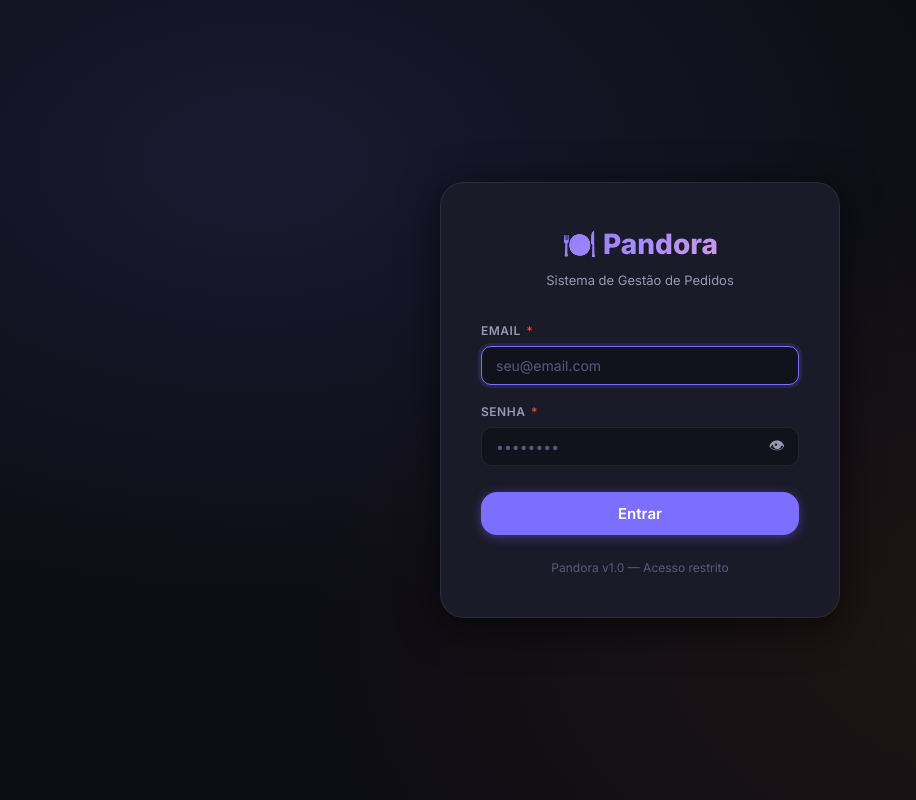
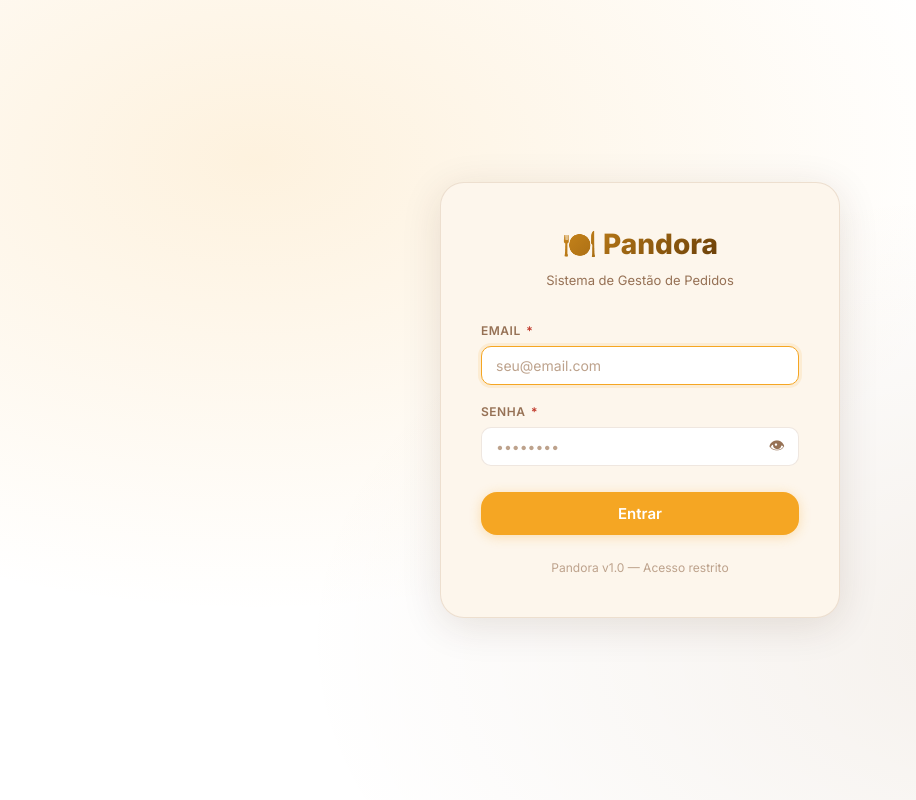
Before and after one commit to Mateus-Campos-Cruz/pandora, a React (Vite) app in the folder frontend/: page /#/login in a window 1280 px wide. Shown: the whole page, without its empty margins (0-916 px from the left). Built offline with nearby package versions, Linux system fonts and the light colour scheme; no server answers.

Commit message:
Update color theme to light brown/gold and default API to localhost for testing

```diff
--- a/frontend/src/index.css
+++ b/frontend/src/index.css
@@ -8,41 +8,41 @@
 /* ── Design Tokens ─────────────────────────────────────────── */
 :root {
   /* Cores Base */
-  --bg:           #0d0d14;
-  --bg-2:         #12121c;
-  --surface:      #1a1a28;
-  --surface-2:    #22223a;
-  --border:       rgba(255, 255, 255, 0.08);
-  --border-hover: rgba(255, 255, 255, 0.18);
+  --bg:           #FFFFFF;
+  --bg-2:         #3E1F00;
+  --surface:      #FDF6EC;
+  --surface-2:    #F7EFE3;
+  --border:       rgba(123, 63, 0, 0.12);
+  --border-hover: rgba(123, 63, 0, 0.24);
 
   /* Marca */
-  --primary:      #7c6fff;
-  --primary-dim:  rgba(124, 111, 255, 0.15);
-  --primary-glow: rgba(124, 111, 255, 0.4);
+  --primary:      #F5A623;
+  --primary-dim:  rgba(245, 166, 35, 0.12);
+  --primary-glow: rgba(245, 166, 35, 0.3);
 
   /* Tipos de Pedido */
-  --salao:        #3b82f6;
-  --salao-dim:    rgba(59, 130, 246, 0.15);
-  --delivery:     #f97316;
-  --delivery-dim: rgba(249, 115, 22, 0.15);
+  --salao:        #7B3F00;
+  --salao-dim:    rgba(123, 63, 0, 0.1);
+  --delivery:     #F5A623;
+  --delivery-dim: rgba(245, 166, 35, 0.1);
 
   /* Status */
-  --recebido:   #6366f1;
-  --em-preparo: #f59e0b;
-  --pronto:     #22c55e;
-  --entregue:   #3b82f6;
-  --encerrado:  #6b7280;
+  --recebido:   #7B3F00;
+  --em-preparo: #F5A623;
+  --pronto:     #2ecc71;
+  --entregue:   #3498db;
+  --encerrado:  #95a5a6;
 
   /* Semânticos */
-  --success:    #22c55e;
-  --warning:    #f59e0b;
-  --danger:     #ef4444;
-  --info:       #38bdf8;
+  --success:    #27ae60;
+  --warning:    #d35400;
+  --danger:     #c0392b;
+  --info:       #2980b9;
 
   /* Texto */
-  --text:       #f1f1f5;
-  --text-muted: #9898b0;
-  --text-dim:   #5a5a78;
+  --text:       #1C0A00;
+  --text-muted: #967155;
+  --text-dim:   #bda28c;
 
   /* Espaçamento */
   --radius-sm:  6px;
@@ -51,9 +51,9 @@
   --radius-xl:  24px;
 
   /* Sombras */
-  --shadow-sm:  0 2px 8px rgba(0,0,0,0.4);
-  --shadow:     0 4px 20px rgba(0,0,0,0.5);
-  --shadow-lg:  0 8px 40px rgba(0,0,0,0.6);
+  --shadow-sm:  0 2px 8px rgba(62, 31, 0, 0.05);
+  --shadow:     0 4px 20px rgba(62, 31, 0, 0.08);
+  --shadow-lg:  0 8px 40px rgba(62, 31, 0, 0.12);
   --glow:       0 0 24px var(--primary-glow);
 
   /* Transições */
@@ -127,17 +127,18 @@ ul, ol { list-style: none; }
   flex-direction: column;
   z-index: 100;
   overflow-y: auto;
+  color: #FDF6EC;
 }
 
 .sidebar-logo {
   padding: 24px 20px 20px;
-  border-bottom: 1px solid var(--border);
+  border-bottom: 1px solid rgba(255, 255, 255, 0.1);
 }
 
 .sidebar-logo h1 {
   font-size: 20px;
   font-weight: 800;
-  background: linear-gradient(135deg, var(--primary), #a78bfa);
+  background: linear-gradient(135deg, var(--primary), #ffffff);
   -webkit-background-clip: text;
   -webkit-text-fill-color: transparent;
   background-clip: text;
@@ -145,7 +146,7 @@ ul, ol { list-style: none; }
 
 .sidebar-logo p {
   font-size: 11px;
-  color: var(--text-muted);
+  color: rgba(253, 246, 236, 0.7);
   margin-top: 2px;
   font-weight: 500;
 }
@@ -164,7 +165,7 @@ ul, ol { list-style: none; }
   gap: 10px;
   padding: 10px 12px;
   border-radius: var(--radius);
-  color: var(--text-muted);
+  color: rgba(253, 246, 236, 0.75);
   font-size: 14px;
   font-weight: 500;
   transition: all var(--transition);
@@ -173,13 +174,14 @@ ul, ol { list-style: none; }
 }
 
 .sidebar-nav-item:hover {
-  background: var(--surface);
-  color: var(--text);
+  background: rgba(255, 255, 255, 0.08);
+  color: #ffffff;
 }
 
 .sidebar-nav-item.active {
-  background: var(--primary-dim);
-  color: var(--primary);
+  background: var(--primary);
+  color: #1C0A00;
+  font-weight: 600;
 }
 
 .sidebar-nav-item .nav-icon {
@@ -191,7 +193,7 @@ ul, ol { list-style: none; }
 
 .sidebar-footer {
   padding: 16px 10px;
-  border-top: 1px solid var(--border);
+  border-top: 1px solid rgba(255, 255, 255, 0.1);
 }
 
 .sidebar-user {
@@ -200,7 +202,12 @@ ul, ol { list-style: none; }
   gap: 10px;
   padding: 10px 12px;
   border-radius: var(--radius);
-  background: var(--surface);
+  background: rgba(255, 255, 255, 0.08);
+  color: #FFFFFF;
+}
+
+.sidebar-user-role {
+  color: rgba(253, 246, 236, 0.6) !important;
 }
 
 .sidebar-user-avatar {
@@ -385,7 +392,7 @@ ul, ol { list-style: none; }
 .form-input,
 .form-select,
 .form-textarea {
-  background: var(--bg-2);
+  background: #FFFFFF;
   border: 1px solid var(--border);
   border-radius: var(--radius);
   padding: 10px 14px;
@@ -580,8 +587,8 @@ tbody td {
   justify-content: center;
   padding: 20px;
   background:
-    radial-gradient(ellipse at 20% 20%, rgba(124,111,255,0.12) 0%, transparent 50%),
-    radial-gradient(ellipse at 80% 80%, rgba(249,115,22,0.08) 0%, transparent 50%),
+    radial-gradient(ellipse at 20% 20%, rgba(245, 166, 35, 0.15) 0%, transparent 50%),
+    radial-gradient(ellipse at 80% 80%, rgba(123, 63, 0, 0.08) 0%, transparent 50%),
     var(--bg);
 }
 
@@ -603,7 +610,7 @@ tbody td {
 .login-logo h1 {
   font-size: 28px;
   font-weight: 800;
-  background: linear-gradient(135deg, var(--primary), #a78bfa, #f9a8d4);
+  background: linear-gradient(135deg, var(--primary), var(--bg-2));
   -webkit-background-clip: text;
   -webkit-text-fill-color: transparent;
   background-clip: text;
```
Also changed, not shown: 1 other file (tests, documents, lock files or other folders).
